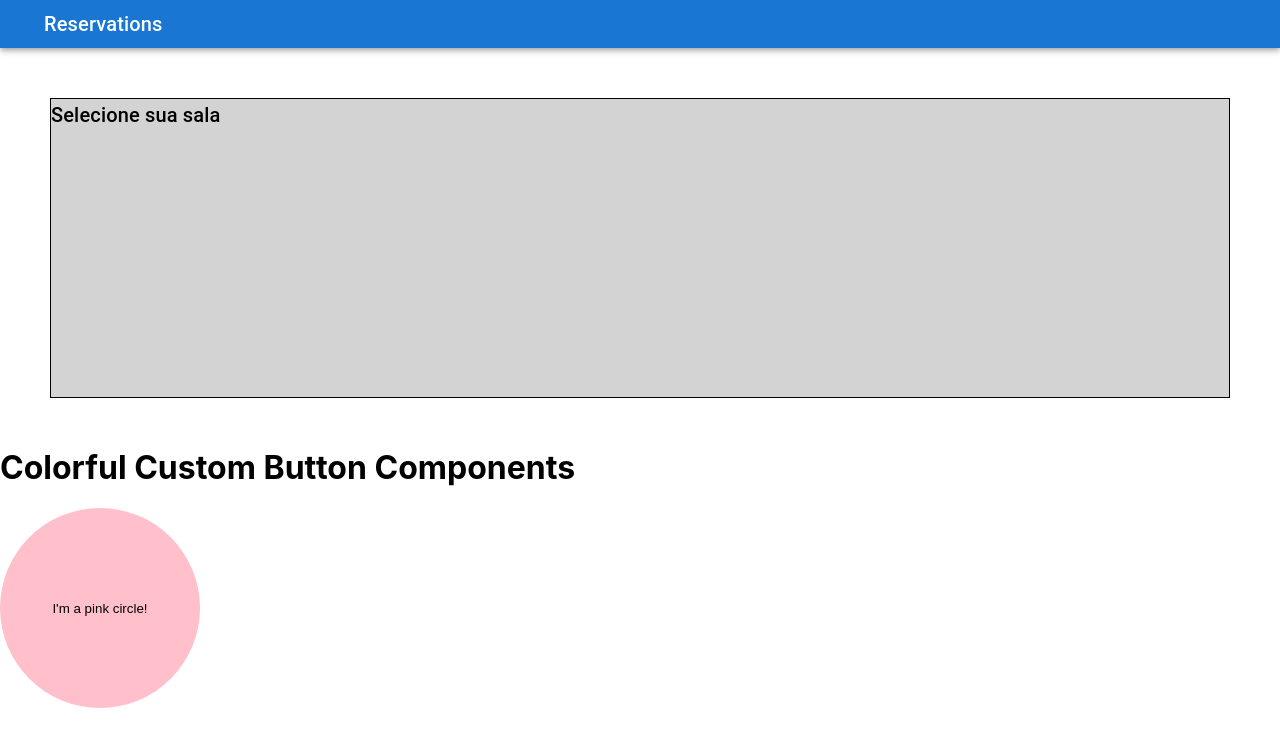
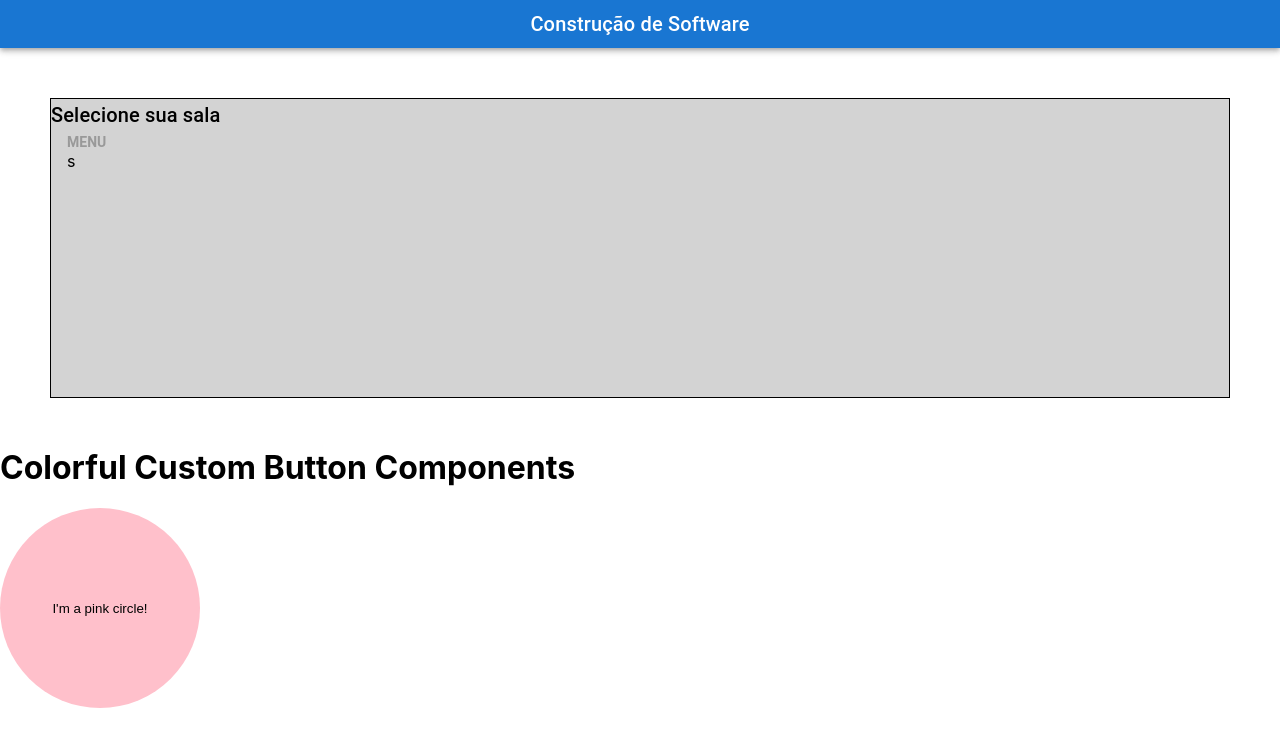
Before and after one commit to pucrs-poli/constr-sw-2022-1-front, a Next.js app: page /reservations in a window 1280 px wide. Shown: the top 746 px of the page. Built offline with nearby package versions, Linux system fonts and the light colour scheme.

Commit message:
adding menu and head title

```diff
--- /dev/null
+++ b/src/components/HeadTitle.js
@@ -0,0 +1,15 @@
+import AppBar from '@mui/material/AppBar';
+import Toolbar from '@mui/material/Toolbar';
+import Typography from '@mui/material/Typography';
+
+const HeadTitle = () =>{
+    return <AppBar position="static">
+    <Toolbar variant="dense" >
+        <Typography variant="h6" color="inherit">
+            Construção de Software
+        </Typography>
+    </Toolbar>
+</AppBar>
+};
+
+export default HeadTitle;
--- /dev/null
+++ b/src/components/Menu.js
@@ -0,0 +1,15 @@
+import Grid from '@mui/material/Grid';
+
+const Menu = () =>{
+    return <Grid container id="grid-menu" direction="column" spacing={2}>
+                <Grid>
+                    <a id="menu-label">MENU</a>
+                </Grid>
+                <Grid>
+                    s
+                </Grid>
+            </Grid>
+};
+
+
+export default Menu;
--- a/src/pages/reservations.js
+++ b/src/pages/reservations.js
@@ -1,10 +1,11 @@
 import * as React from 'react';
-import AppBar from '@mui/material/AppBar';
-import Toolbar from '@mui/material/Toolbar';
-import IconButton from '@mui/material/IconButton';
+
 import Typography from '@mui/material/Typography';
+import HeadTitle from "../components/HeadTitle";
 import Button from "../components/CustomButtonComponent";
+import Menu from "../components/Menu";
 import styled from 'styled-components';
+import Paper from '@mui/material/Paper';
 
 export const Container = styled.div`
   height: 300px;
@@ -15,22 +16,20 @@ export const Container = styled.div`
   background-color: #D3D3D3;
 `;
 
+export const Item = styled(Paper)(() => ({
+  padding: 1,
+  textAlign: 'center',
+}));
+
 export default function Reservations() {
   return (
     <>
-      <AppBar position="static">
-        <Toolbar variant="dense">
-          <IconButton edge="start" color="inherit" aria-label="menu" sx={{ mr: 2 }}>
-          </IconButton>
-          <Typography variant="h6" color="inherit" component="div">
-            Reservations
-          </Typography>
-        </Toolbar>
-      </AppBar>
+      <HeadTitle/>
       <Container>
-        <Typography variant="h6" color="inherit" component="div">
+        <Typography variant="h6" component="div">
           Selecione sua sala
         </Typography>
+        <Menu/>
       </Container>
       <h1>Colorful Custom Button Components</h1>
       <Button
--- a/src/styles/globals.css
+++ b/src/styles/globals.css
@@ -14,3 +14,22 @@ a {
 * {
   box-sizing: border-box;
 }
+#menu-label{
+  color: #999999;
+  font-size: 14px;
+  font-family: 'Roboto', sans-serif;
+  font-weight: 600;
+  border: none;
+}
+#grid-menu{
+  width: 148px;
+  margin: 0px;
+}
+
+#grid-menu > div{
+  margin-left: 16px;
+}
+
+.MuiToolbar-root{
+  justify-content: center;
+}
```
Also changed, not shown: 1 other file (tests, documents, lock files or other folders).
